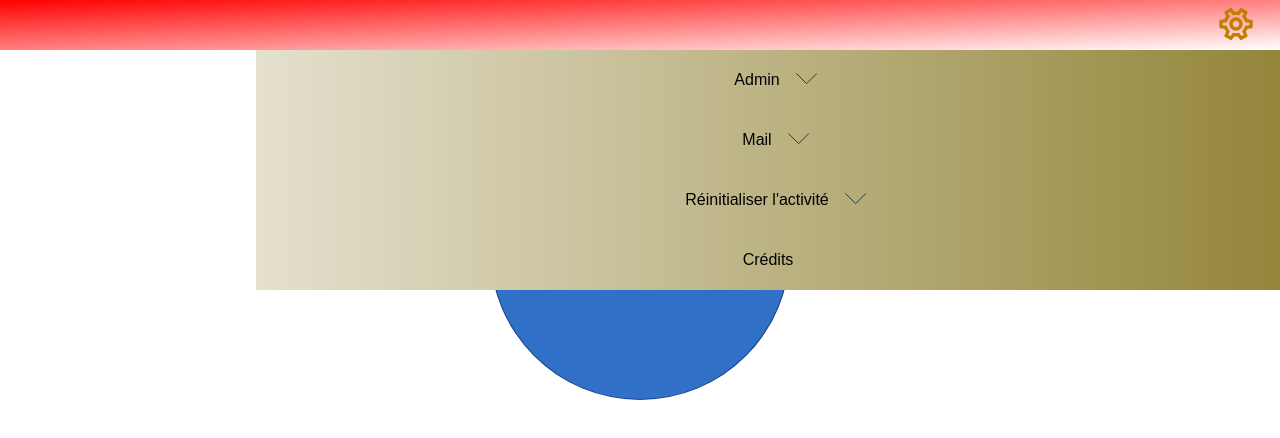
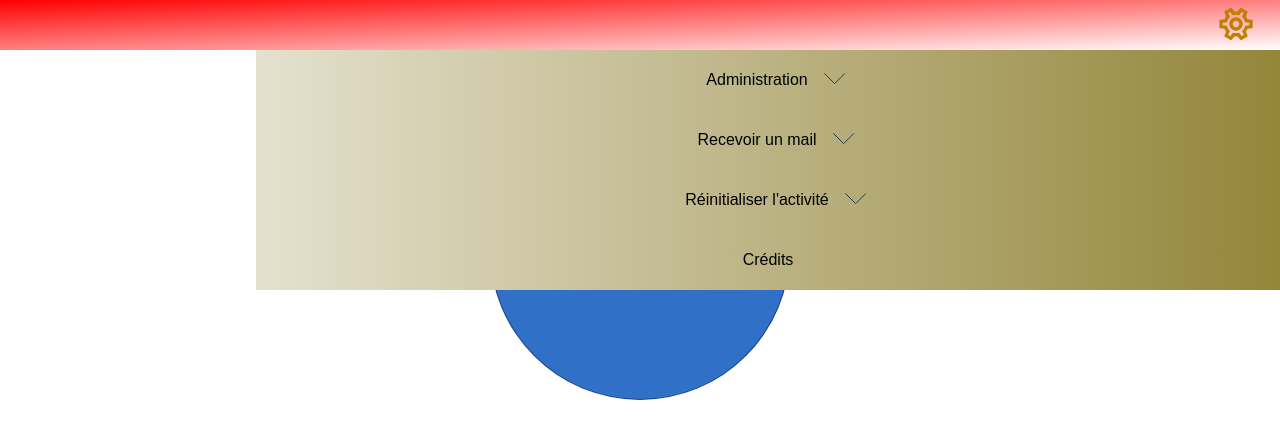
Before and after one commit to Mogadragos/catch-them-all, a Vue app: page / in a window 1280 px wide. Both pictures are taken after a click on the button 1235 px from the left and 25 px from the top of the page. Shown: the top 438 px of the page. Built offline with nearby package versions, Linux system fonts and the light colour scheme.

Commit message:
Rename buttons

```diff
--- a/src/components/ActivityContent.vue
+++ b/src/components/ActivityContent.vue
@@ -4,11 +4,11 @@
   </section>
   <section class="h-33 buttons-section">
     <stylax-button
-      :showText="'Scan'"
+      :showText="'Scanner une puce'"
       v-on:click="scanNFC = true"
     ></stylax-button>
     <stylax-button
-      :showText="'Map'"
+      :showText="'Radar'"
       v-on:click="showMap = true"
     ></stylax-button>
     <stylax-button
--- a/src/components/ParamsMenu.vue
+++ b/src/components/ParamsMenu.vue
@@ -15,7 +15,7 @@
               askResetActivity = false;
             "
           >
-            <span>Admin</span>
+            <span>Administration</span>
             <img
               v-if="askLogin"
               src="../assets/img/arrow_up.png"
@@ -45,7 +45,7 @@
               askResetActivity = false;
             "
           >
-            <span>Mail</span>
+            <span>Recevoir un mail</span>
             <img v-if="askMail" src="../assets/img/arrow_up.png" alt="Déplié" />
             <img v-else src="../assets/img/arrow_down.png" alt="Replié" />
           </button>
```
